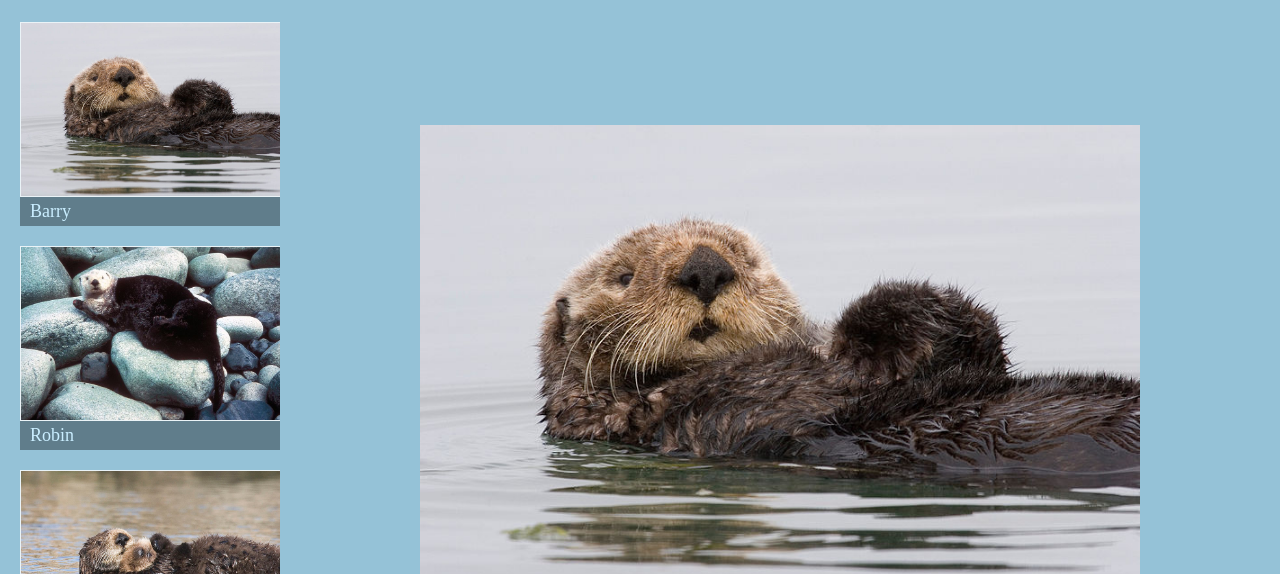
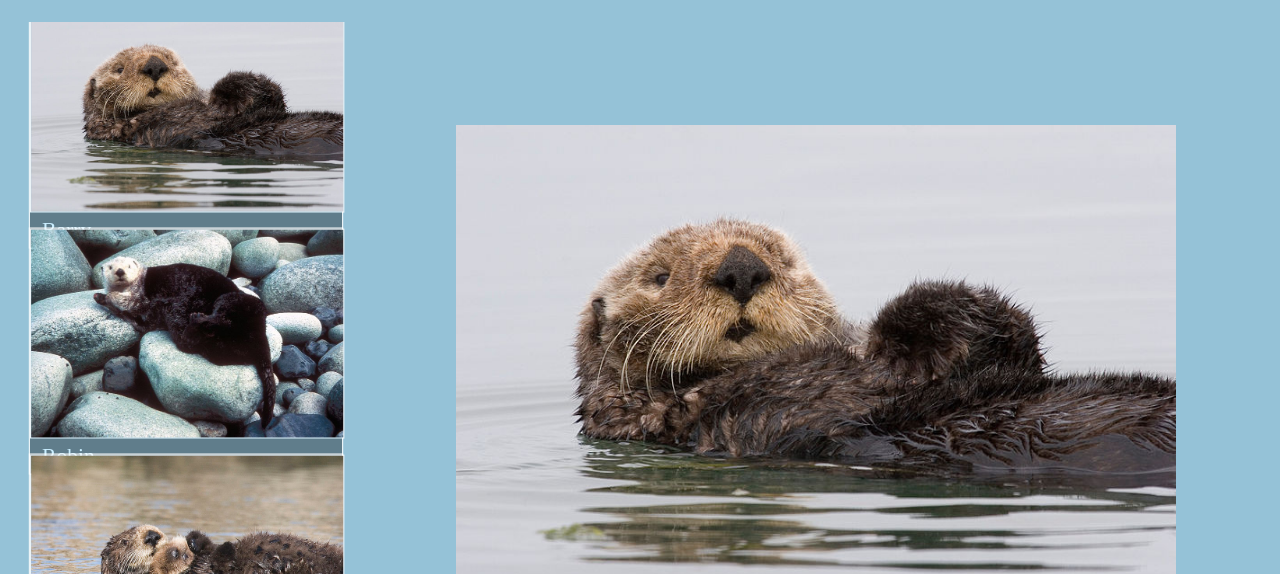
Before and after one commit to Shimazaky80/ottergram, a plain HTML site: page index.html in a window 1280 px wide. Shown: the part 80-654 px from the top of the page. Drawn offline with nearby package versions, Linux system fonts and the light colour scheme.

Commit message:
Update styles.css

```diff
--- a/stylesheets/styles.css
+++ b/stylesheets/styles.css
@@ -96,7 +96,7 @@ a {
 	display: flex;
 	justify-content: space-between;
 	list-style: none;
-	padding: 0;
+	padding: 20px o;
 
 	white-space: nowrap;
 	overflow-x: auto;
@@ -106,6 +106,15 @@ a {
 	display: inline-block;
 	min-width: 120px;
 	max-width: 120px;
+	border: 1px solid rgb(100%, 100%. 100%);
+	border: 1px solid rgba(100%, 100%, 100%, 0.8);
+
+	transform: scale(1.2);
+	transition: transform 133ms ease-in-out;
+}
+
+.thumbnail-item:hove {
+	transform: scales(1.2);
 }
 
 .detail-image-title {
@@ -142,6 +151,8 @@ a {
 		flex-direction: column;
 		order: 0;
 		margin-left: 20px;
+
+		padding: 0 35px;
 	}
 
 	.thumbnail-item {
```
